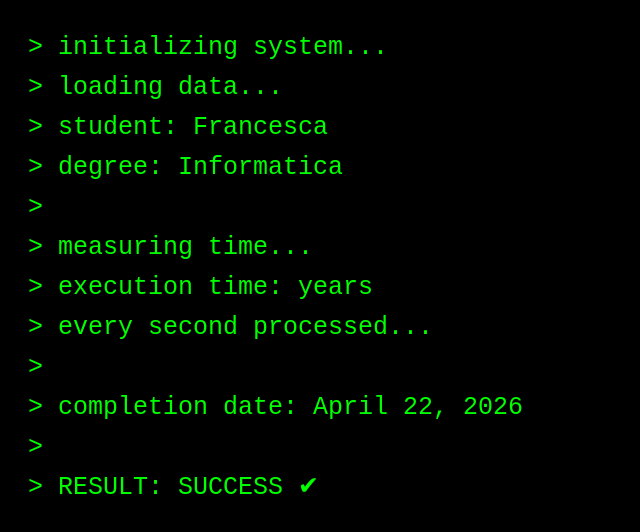
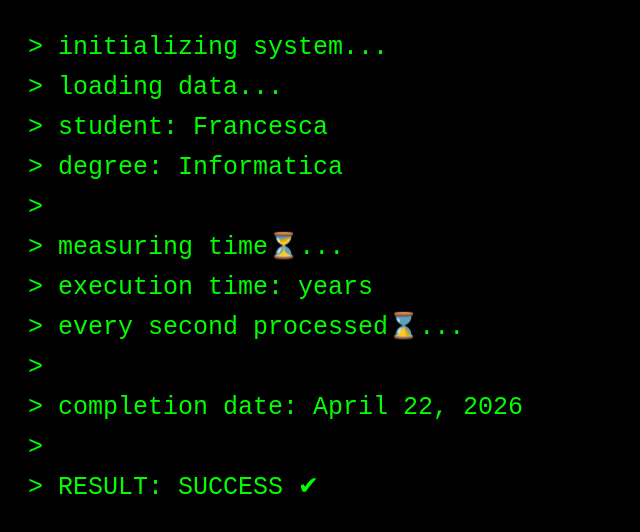
Before and after one commit to francesca-valtorta/laurea-francesca, a plain HTML site: page index.html in a window 1280 px wide. Shown: the whole page, without its empty margins (0-640 px from the left). Drawn offline with Linux system fonts and the light colour scheme.

Commit message:
Update index.html

```diff
--- a/index.html
+++ b/index.html
@@ -26,9 +26,9 @@ const lines = [
 "> student: Francesca",
 "> degree: Informatica",
 ">",
-"> measuring time...",
+"> measuring time⏳...",
 "> execution time: years",
-"> every second processed...",
+"> every second processed⌛️...",
 ">",
 "> completion date: April 22, 2026",
 ">",
```
